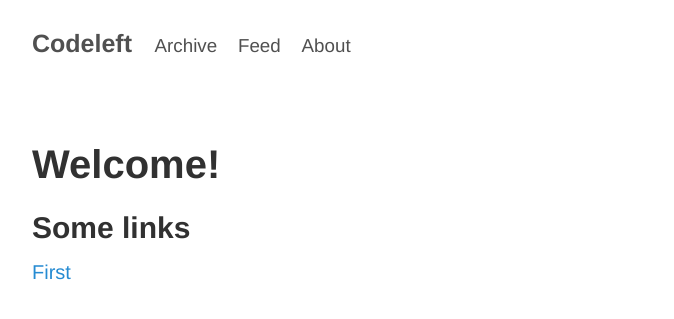
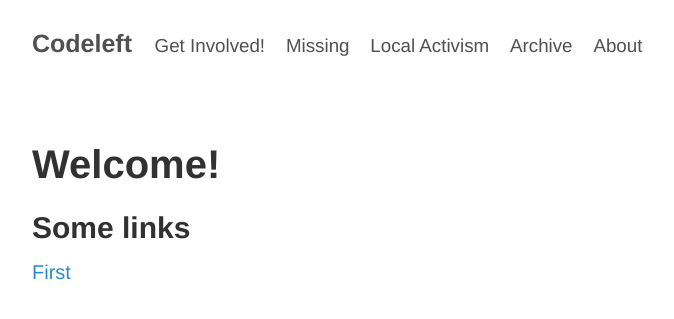
Before and after one commit to johhoi/codeleft, a Jekyll site: the page built from index.md, in a window 1280 px wide. Shown: the top 319 px of the page, without its empty margins (228-902 px from the left). Built offline with Jekyll 4.4.1, drawn with Linux system fonts in a browser that asks for light colours.

Commit message:
Update default.html

```diff
--- a/_layouts/default.html
+++ b/_layouts/default.html
@@ -13,10 +13,16 @@
    <h3 class="masthead-title">
      <a href="{{ site.url }}">{{ site.title }}</a>
      <small>
-       &nbsp;&nbsp;&nbsp;<a href="{{ site.baseurl }}/archive.html">Archive</a>
+       &nbsp;&nbsp;&nbsp;<a href="{{ site.baseurl }}/get_involved.html">Get Involved!</a>
      </small>
      <small>
-       &nbsp;&nbsp;&nbsp;<a href="{{ site.baseurl }}/feed.xml">Feed</a>
+       &nbsp;&nbsp;&nbsp;<a href="{{ site.baseurl }}/missing.html">Missing</a>
+     </small>
+     <small>
+        &nbsp;&nbsp;&nbsp;<a href="{{ site.baseurl }}/local_activism.html">Local Activism</a>
+     </small>
+     <small>
+        &nbsp;&nbsp;&nbsp;<a href="{{ site.baseurl }}/archive.html">Archive</a>
      </small>
      <small>
         &nbsp;&nbsp;&nbsp;<a href="{{ site.baseurl }}/about.html">About</a>
```
